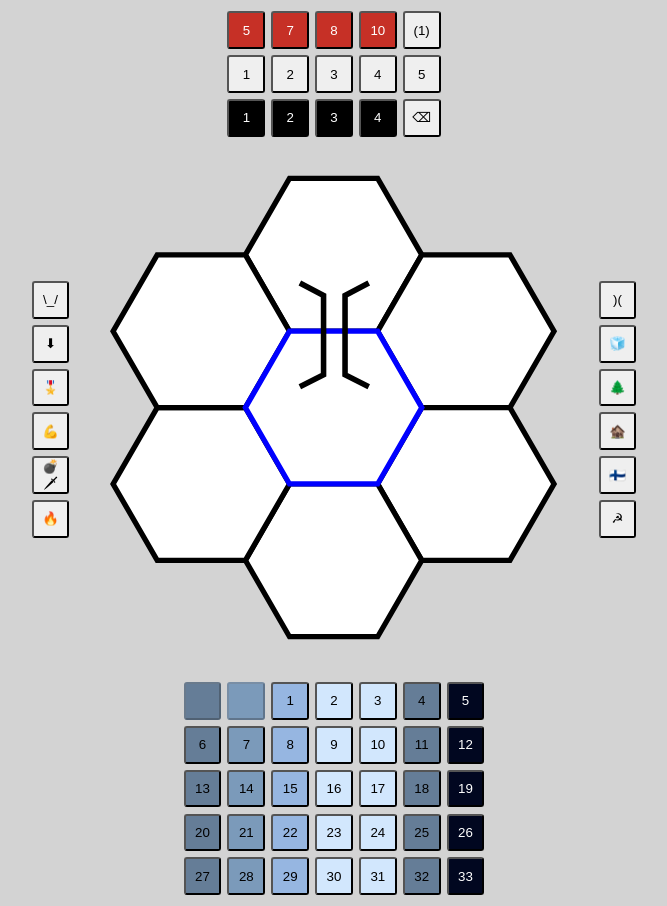
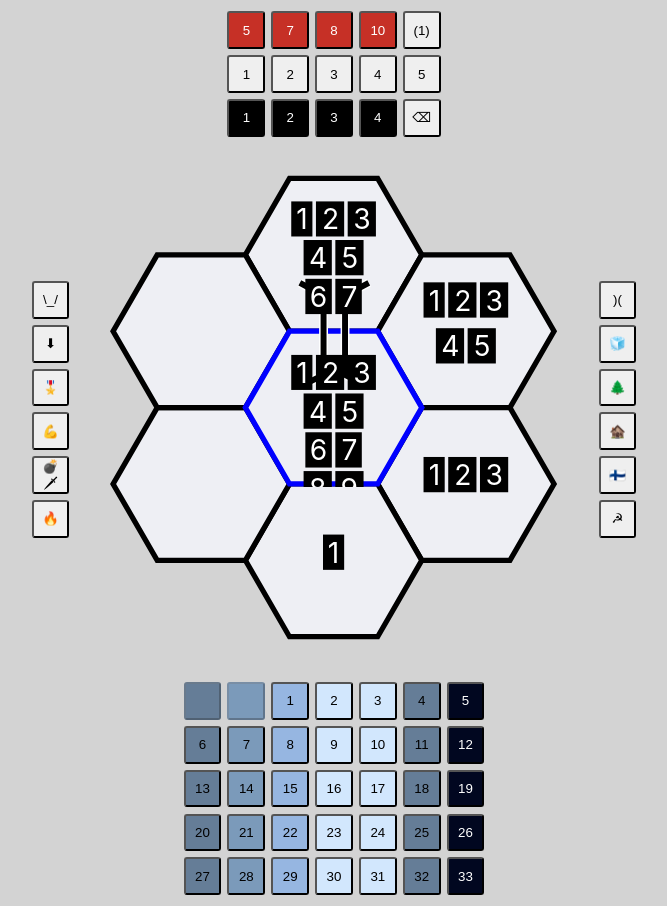
Before and after one commit to rzymek/red-winter-calc, a Preact app: page / in a window 1280 px wide. Shown: the whole page, without its empty margins (306-973 px from the left). Built offline with nearby package versions, Linux system fonts and the light colour scheme.

Commit message:
counters

```diff
--- a/src/redwinter/HexagonBoard.tsx
+++ b/src/redwinter/HexagonBoard.tsx
@@ -1,10 +1,11 @@
 import {useState} from "preact/hooks";
+import {range} from "remeda";
 
 const width = 300;
 const height = 300;
 const viewBox = `0 0 ${width} ${height}`;
 const hexSize = 50;
-const fill = 'white';
+const fill = '#eeeff4';
 
 function generateHexPoints(centerX: number, centerY: number, size: number): string {
     const points = [];
@@ -42,17 +43,48 @@ const hexPositions = [
 
 function Hex(props: { index: number, onClick?: () => void, stroke?: string }) {
     const pos = hexPositions[props.index];
-    return <polygon
+    return <>
+        <polygon
             data-testid={props.index}
             points={generateHexPoints(pos.x, pos.y, hexSize)}
             stroke={props.stroke ?? 'black'}
             fill={fill}
             style={{cursor: 'pointer', strokeWidth: 3}}
-        onClick={()=>{
+            onClick={() => {
                 console.log(props.index);
                 props.onClick?.()
             }}
-    />;
+        />
+    </>
+}
+
+function Counters(props: { index: number, onClick?: () => void, stroke?: string }) {
+    const pos = hexPositions[props.index];
+    return <foreignObject
+        x={pos.x - hexSize / 2}
+        y={pos.y - (30)}
+        width={75}
+        height={75}
+        textAnchor="middle"
+        dominantBaseline="central"
+        alignmentBaseline="middle"
+    >
+        <div style={{
+            width: hexSize, height: hexSize, display: 'flex',
+            justifyContent: 'center', alignItems: 'center', flexWrap: 'wrap', gap: 2
+        }}>
+            {range(1, 6 + 3 + 1 - props.index * 2).map(i =>
+                <div style={{
+                    background: 'black',
+                    color: 'white',
+                    padding: '0 3px',
+                    // border: '1px solid rgba(255, 255, 255, 0.2)',
+                }}>
+                    {i}
+                </div>
+            )}
+        </div>
+    </foreignObject>
 }
 
 export function HexagonBoard() {
@@ -65,6 +97,9 @@ export function HexagonBoard() {
             ))}
             <Hex index={selected} stroke={'blue'}/>
             <Bridge/>
+            {hexPositions.map((_, index) => (
+                <Counters index={index} key={index}/>
+            ))}
         </svg>
     );
 }
@@ -73,10 +108,16 @@ function Bridge() {
     return (
         <g transform="matrix(0,0.42,-0.42,0,293,509) translate(-1026,291)" style="pointer-events: none;">
             <polyline
-                style="fill:none;stroke:#000;stroke-width:7.5"
+                style="fill:none;stroke:#fff;stroke-width:12"
                 points="3 95 20 63 127 63 143 95"/>
             <polyline
-                style="fill:none;stroke:#000;stroke-width:7.5"
+                style="fill:none;stroke:#fff;stroke-width:12"
+                points="3 2 20 34 127 34 143 2"/>
+            <polyline
+                style="fill:none;stroke:#000;stroke-width:8"
+                points="3 95 20 63 127 63 143 95"/>
+            <polyline
+                style="fill:none;stroke:#000;stroke-width:8"
                 points="3 2 20 34 127 34 143 2"/>
         </g>
     );
--- a/src/ui/Button.tsx
+++ b/src/ui/Button.tsx
@@ -1,15 +1,7 @@
 import {ComponentChildren} from "preact";
 import type {CSSProperties} from "preact/compat";
 import {useState} from "preact/hooks";
-
-function glowShadow(s: number, color: string) {
-    return [
-        [` ${s}px  ${s}px ${s}px ${color}`],
-        [`-${s}px  ${s}px ${s}px ${color}`],
-        [`-${s}px -${s}px ${s}px ${color}`],
-        [` ${s}px -${s}px ${s}px ${color}`],
-    ].join();
-}
+import {glowShadow} from "./GlowShadow.tsx";
 
 export function Button(props: { children?: ComponentChildren, style?: CSSProperties, disabled?: boolean }) {
     const [selected, setSelected] = useState(false)
--- /dev/null
+++ b/src/ui/GlowShadow.tsx
@@ -0,0 +1,8 @@
+export function glowShadow(s: number, color: string) {
+    return [
+        [` ${s}px  ${s}px ${s}px ${color}`],
+        [`-${s}px  ${s}px ${s}px ${color}`],
+        [`-${s}px -${s}px ${s}px ${color}`],
+        [` ${s}px -${s}px ${s}px ${color}`],
+    ].join();
+}
```
Lines whose indentation alone changed are shown as unchanged.
